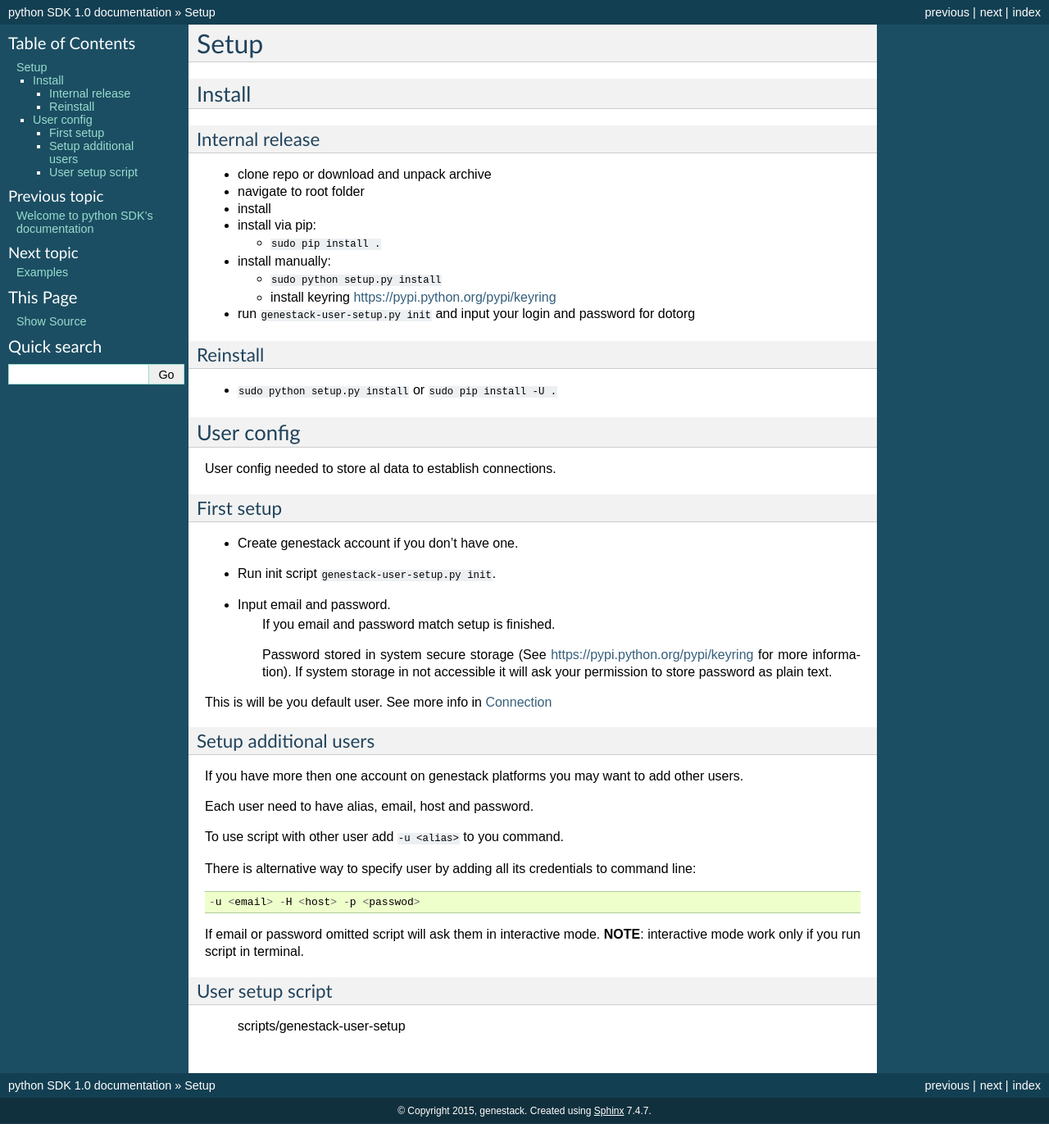
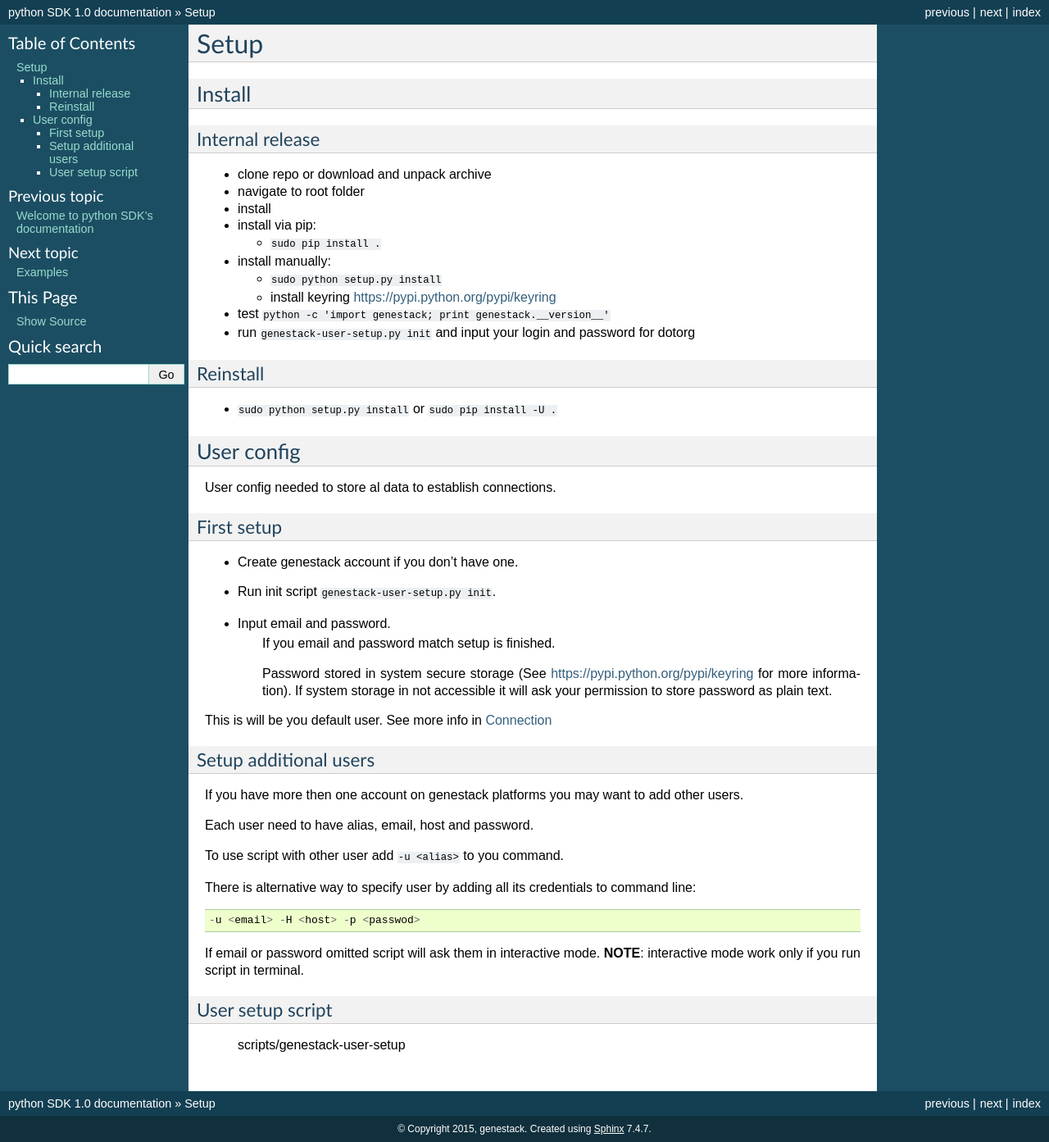
Before and after one commit to genestack/sdk, a Sphinx documentation site: the page built from docs/source/setup.rst, in a window 1280 px wide. Shown: the whole page at 82% size. Built offline with Sphinx 7.4.7, drawn with Linux system fonts in a browser that asks for light colours; pages that are not in the unit, such as notebooks, are missing from menus; the version number is read from the project's files by our own code; before the commit the page ends 1371 px from its top, so only the background shows below that.

Commit message:
Add string to test to docs.

```diff
--- a/docs/source/setup.rst
+++ b/docs/source/setup.rst
@@ -21,7 +21,10 @@ Internal release
   - ``sudo python setup.py install``
   - install keyring https://pypi.python.org/pypi/keyring
 
+- test ``python -c 'import genestack; print genestack.__version__'``
+
 - run ``genestack-user-setup.py init`` and input your login and password for dotorg
+
 
 Reinstall
 ---------
```
